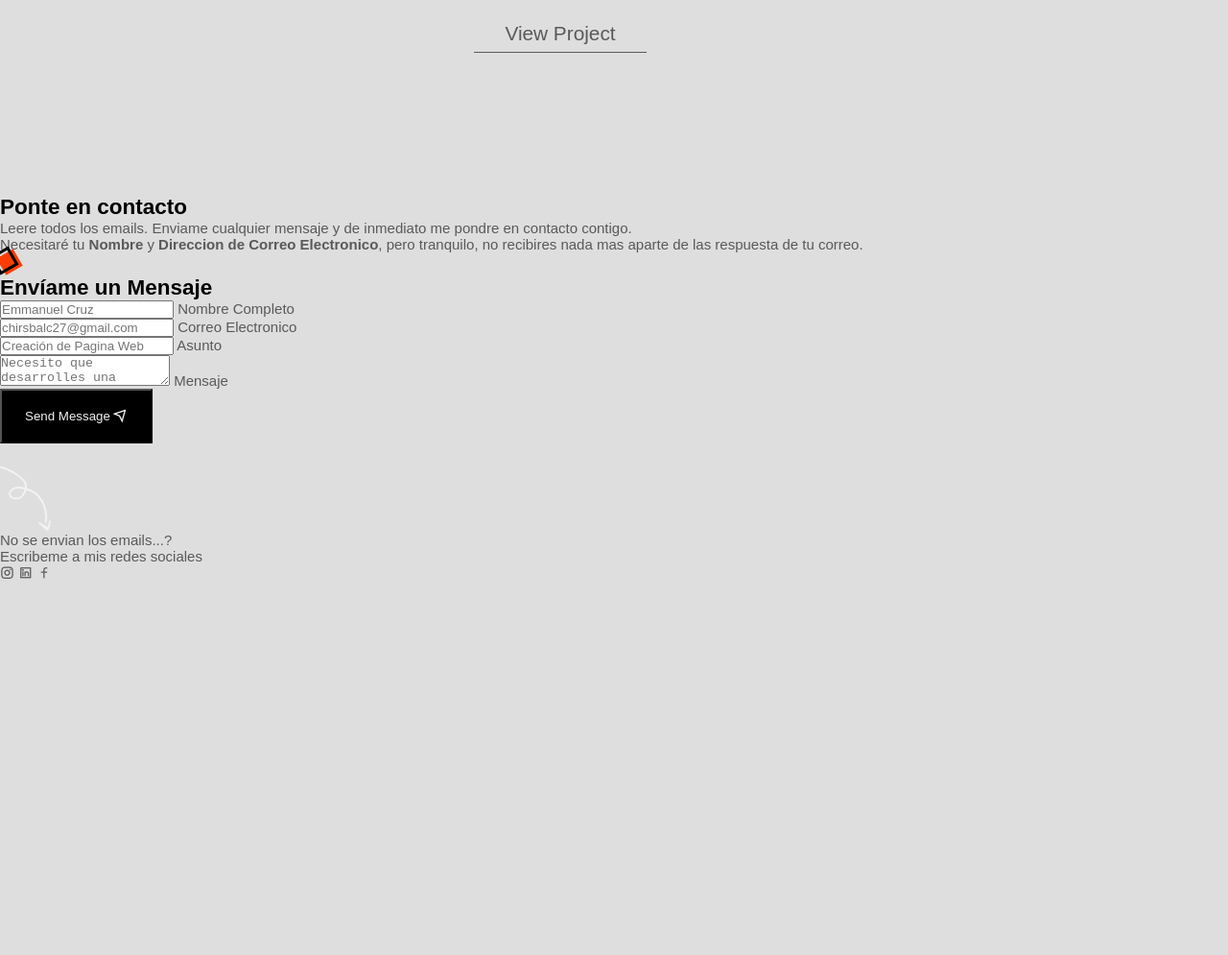
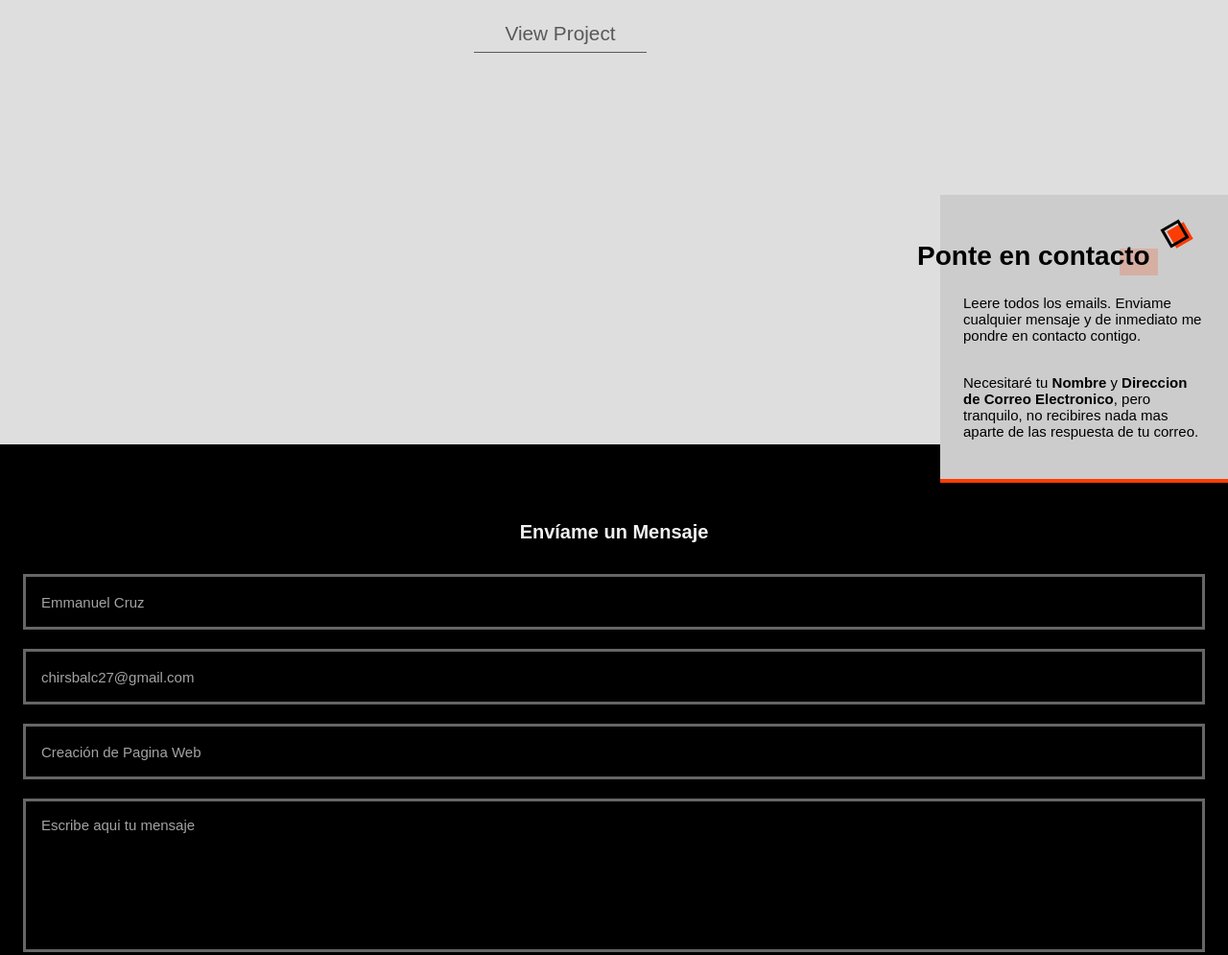
Before and after one commit to DR-Zephyr/100-Projects-Challenge, a website built with Vite: page 001-personal-portfolio/index.html in a window 1280 px wide. Shown: the part 5980-6975 px from the top of the page at 96% size. Before the commit the page ends 6617 px from the top, so only its background shows below. Built offline with nearby package versions, Linux system fonts and the light colour scheme; a web font is replaced by a local one.

Commit message:
Complete: Contact Section and Mobile View Layout

```diff
--- a/001-personal-portfolio/index.html
+++ b/001-personal-portfolio/index.html
@@ -389,7 +389,7 @@
         <section class="contact section" id="contact">
             <div class="contact__container grid">
                 <div class="contact__data">
-                    <h2 class="section__title">
+                    <h2 class="section__title-2">
                         <span>Ponte en contacto</span>
                     </h2>
 
@@ -432,7 +432,7 @@
 
                             <div class="contact__box contact__area">
                                 <textarea name="user_message" id="message" class="contact__input" required
-                                    placeholder="Necesito que desarrolles una pagina web, aplicacion web, base de datos, para mi negocio"></textarea>
+                                    placeholder="Escribe aqui tu mensaje"></textarea>
                                 <label for="message" class="contact__label">Mensaje</label>
                             </div>
                         </div>
@@ -453,7 +453,7 @@
                                 No se envian los emails...?
                             </p>
 
-                            <p class="contact__social-description-1">
+                            <p class="contact__social-description-2">
                                 Escribeme a mis redes sociales
                             </p>
                         </div>
@@ -472,7 +472,6 @@
                                 <i class="ri-facebook-line"></i>
                             </a>
                         </div>
-
                     </div>
                 </div>
             </div>
--- a/001-personal-portfolio/src/sass/layout/_contact.scss
+++ b/001-personal-portfolio/src/sass/layout/_contact.scss
@@ -0,0 +1,197 @@
+@use '../base/variables' as v;
+
+.contact {
+    padding-bottom: 0;
+}
+
+.contact__container {
+    position: relative;
+    grid-template-rows: 300px max-content max-content;
+    row-gap: 0;
+}
+
+.contact__data {
+    position: relative;
+    width: 300px;
+    height: 300px;
+    background-color: v.$container-color;
+    padding: 3rem 1.5rem 3.5rem;
+    margin-left: auto;
+    border-bottom: 4px solid v.$first-color;
+    z-index: 5;
+    transition: background-color 0.4s;
+
+    .section__title-2 {
+        margin: 0 0 1.5rem;
+        transform: translateX(-3rem);
+    }
+
+    .geometric-box {
+        top: 2rem;
+        right: 2.5rem;
+    }
+}
+
+.contact__description-1 {
+    color: v.$title-color;
+    font-weight: v.$font-medium;
+    margin-bottom: 2rem;
+}
+
+.contact__description-2 {
+    color: v.$title-color;
+    font-weight: v.$small-font-size;
+}
+
+.contact__mail {
+    position: relative;
+    background-color: v.$black-color;
+    padding: 5rem 1.5rem 2.5rem;
+    margin-top: -2.5rem;
+    transition: background-color 0.4s;
+}
+
+.contact__title {
+    color: v.$white-color;
+    font-size: v.$h2-font-size;
+    margin-bottom: 2rem;
+    text-align: center;
+}
+
+.contact__form,
+.contact_group {
+    position: relative;
+    display: grid;
+    row-gap: 1.25rem;
+}
+
+.contact__form {
+    .contact__area {
+        height: 10rem;
+    }
+}
+
+.contact__box {
+    position: relative;
+    width: 100%;
+    height: 58px;
+}
+
+.contact__input,
+.contact__button {
+    font-family: v.$body-font;
+    font-size: v.$normal-font-size;
+    outline: none;
+    border: none;
+}
+
+.contact__input {
+    position: absolute;
+    width: 100%;
+    height: 100%;
+    background-color: v.$black-color;
+    border: 3px solid v.$black-color-light;
+    color: v.$white-color;
+    padding: 0.5rem 1rem;
+    font-weight: v.$font-medium;
+    transition: border 0.4s, background-color 0.4s;
+
+    &::placeholder {
+        color: v.$text-color-light;
+        transition: opacity 0.4s;
+    }
+
+    &:focus {
+        border: 3px solid v.$white-color;
+    }
+
+    &:-webkit-autofill {
+        transition: background-color 6000s, color 6000s;
+    }
+
+    &:focus::placeholder{
+        opacity: 0;
+    }
+
+    &:focus + .contact__label{
+        opacity: 1;
+        top: -16px;
+    }
+}
+
+.contact__label {
+    position: absolute;
+    top: 8px;
+    left: 10px;
+    color: v.$text-color-light;
+    font-size: v.$small-font-size;
+    font-weight: v.$font-medium;
+    background-color: v.$black-color;
+    padding: 8px;
+    pointer-events: none;
+    transition: top 0.4s, opacity 0.4s, background-color 0.4s;
+    opacity: 0;
+}
+
+.contact__area {
+    textarea {
+        resize: none;
+        padding-top: 1rem;
+    }
+}
+
+.contact__button {
+    background-color: v.$first-color;
+    cursor: pointer;
+}
+
+.contact__social{
+    display: grid;
+    row-gap: 1rem;
+    background-color: hsl(0, 0, 10);
+    text-align: center;
+    padding-bottom: 1rem;
+
+    &-arrow{
+        width: 32px;
+        margin: 0 auto;
+    }
+
+    &-data{
+        display: flex;
+        flex-direction: column;
+        row-gap: 1.5rem;
+    }
+
+    &-description-1{
+        color: v.$text-color-light;
+        font-size: v.$small-font-size;
+        margin-bottom: .5rem;
+    }
+
+    &-description-2{
+        color: v.$white-color;
+        font-size: v.$small-font-size;
+        font-weight: v.$font-semi-bold;
+    }
+
+    &-links{
+        display: flex;
+        justify-content: center;
+        column-gap: .75rem;
+    }
+
+    &-link{
+        background-color: v.$black-color-light;
+        padding: 6px;
+        color: v.$white-color;
+        font-size: 1.25rem;
+        display: grid;
+        place-items: center;
+        transition: background-color .4s;
+
+        &:hover{
+            background-color: v.$first-color;
+        }
+    }
+}
```
Also changed, not shown: 001-personal-portfolio/build/css/app.css.
